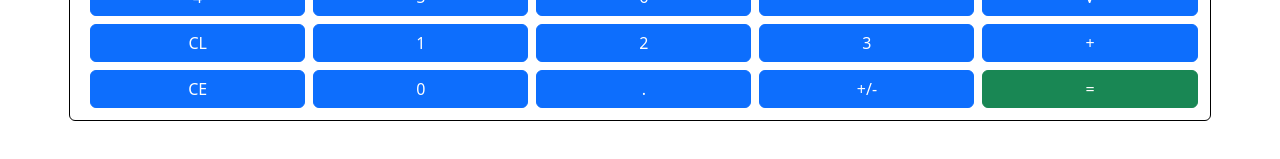
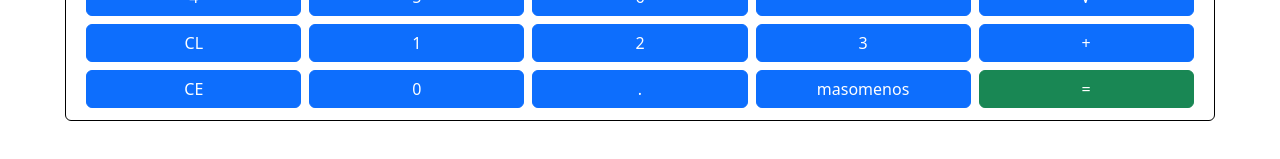
Before and after one commit to Valentin332/calculadora-simple, a React (Vite) app: page / in a window 1280 px wide. Shown: the part 181-340 px from the top of the page. Built offline with nearby package versions, Linux system fonts and the light colour scheme.

Commit message:
Fourth Commit. Funcionalidad (Raiz, +/-) hecha

```diff
--- a/src/App.jsx
+++ b/src/App.jsx
@@ -10,7 +10,7 @@ const valoresBotones = [
 "7","8","9","X","÷",
 "4","5","6","-","√",
 "CL","1","2","3","+",
-"CE","0",".","+/-","="
+"CE","0",".","masomenos","="
 ];
 
 const calcBotones = valoresBotones.map((valor,index) => <Boton
@@ -18,6 +18,7 @@ key={index}
 handleOperador= {handleOperador}
 handleAgregar= {handleAgregar}
 handleIgual = {handleIgual}
+handleOpSecundario = {modificar}
 valor={valor}
 />);
 
@@ -31,6 +32,45 @@ if(valor.match(/[0-9]/)){
    pantalla.textContent = pantalla.textContent + ".";
 } else return
    }
+
+function modificar(event){
+ const pantalla = document.querySelector(".calculadora--pantalla");
+ const valor = event.target.textContent;
+
+ if(valor === "√"){
+      if(num1 === ""){
+         pantalla.textContent = Math.sqrt(Number(pantalla.textContent));
+      } else if(pantalla.textContent !== operador + " " | pantalla.textContent !== ""){
+       const oldNumber = pantalla.textContent.split(" ")[1];
+        let numeroCambiado = Math.sqrt(Number(oldNumber));
+         pantalla.textContent = pantalla.textContent.replace(oldNumber, numeroCambiado);
+      } else return
+      }
+
+ if(valor === "masomenos"){
+   if(num1 === ""){
+      //Caso uno
+      console.log("funcion asignada correctamente)")
+   if(/-/.test(pantalla.textContent) == false){
+      pantalla.textContent = "-" + pantalla.textContent;
+   } else if(/-/.test(pantalla.textContent) == true){
+      pantalla.textContent = pantalla.textContent.replace("-","");
+      };
+//Caso dos
+   } else if(pantalla.textContent !== operador + " "){
+      if(/-? -/.test(pantalla.textContent) == false){
+         const numeroViejo = pantalla.textContent.split(" ")[1]
+       const numeroCambiado = "-" + numeroViejo;
+      pantalla.textContent = pantalla.textContent.replace(numeroViejo, numeroCambiado);
+      } else {
+         const numeroViejo = pantalla.textContent.split(" ")[1]
+       const numeroCambiado = numeroViejo.split("-")[1];
+       pantalla.textContent = pantalla.textContent.replace(numeroViejo,numeroCambiado);
+      }
+   }
+
+}
+}
 
 function  calcular(primerNum, segundoNum, operador){
    const pantalla = document.querySelector(".calculadora--pantalla");
--- a/src/components/Boton.jsx
+++ b/src/components/Boton.jsx
@@ -6,6 +6,8 @@ export default function Boton(props){
 
  if(operadoresRegExp.test(props.valor)){ handleClick = props.handleOperador }
  else if(props.valor == "="){ handleClick = props.handleIgual }
+ else if(props.valor == "√"){ handleClick = props.handleOpSecundario}
+ else if (props.valor === "masomenos"){handleClick = props.handleOpSecundario}
  else { handleClick = props.handleAgregar };
 
     return(
--- a/src/main.jsx
+++ b/src/main.jsx
@@ -5,3 +5,8 @@ import App from "./App"
 const container = document.getElementById("root");
 const root = createRoot(container);
 root.render(<App />)
+
+const test= "- -23";
+const numeroCambiado = test.split(" ")[1].replace("-","");
+const newTest = test.split(" ").splice(1,1,numeroCambiado).join(" ");
+console.log(newTest)
```
Also changed, not shown: Guide.txt.
